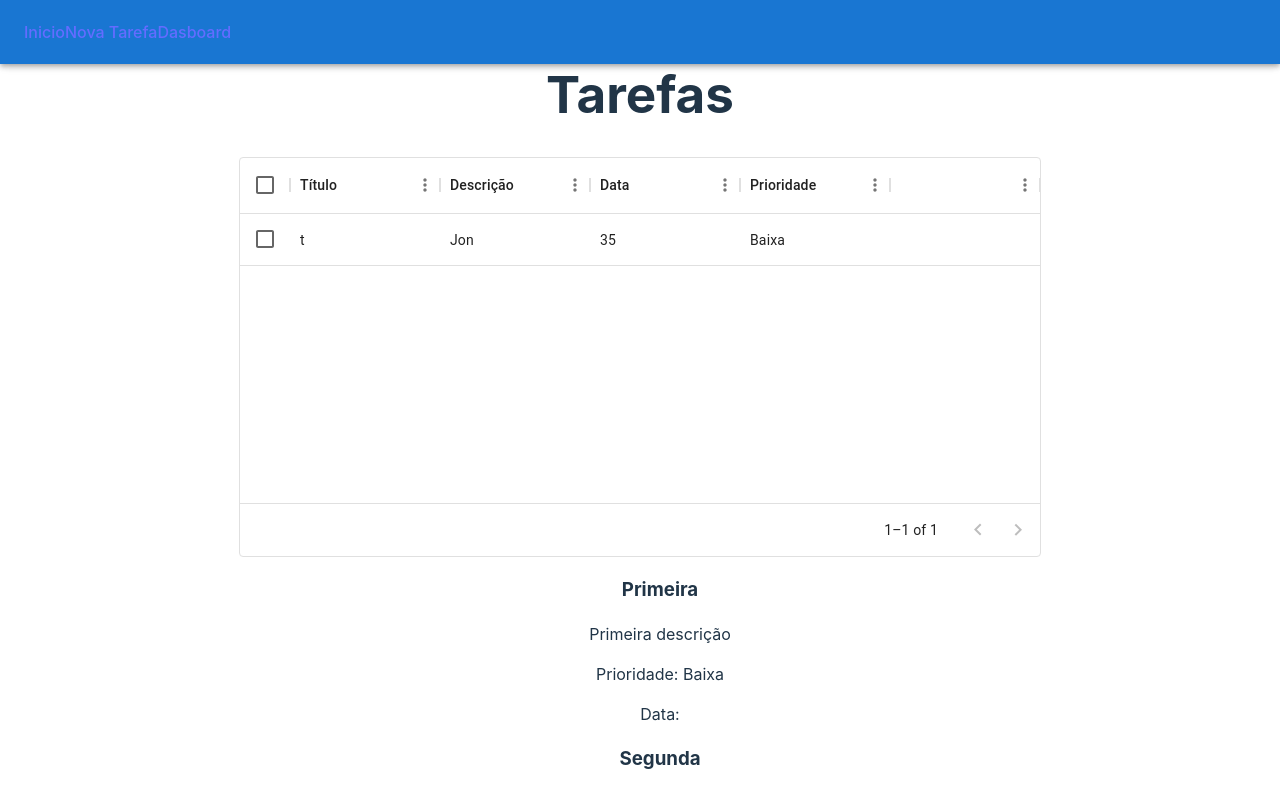
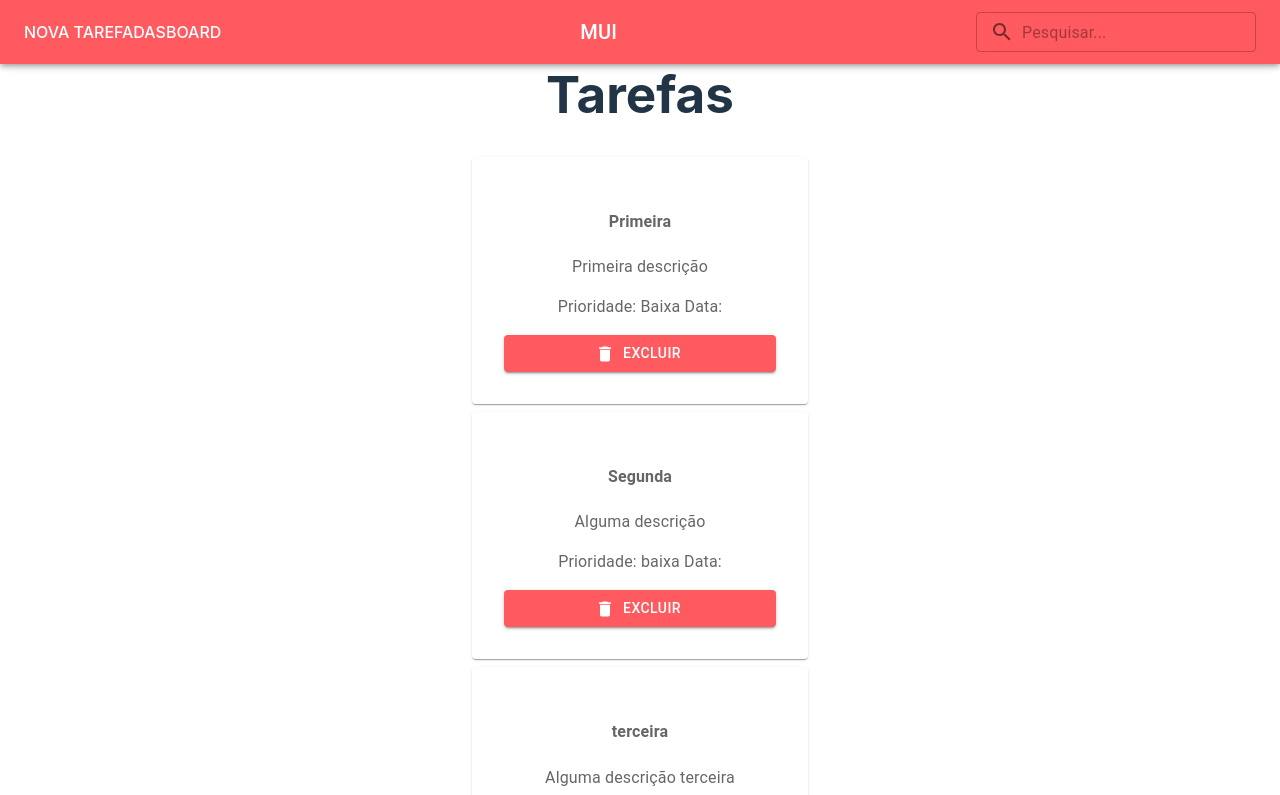
Before and after one commit to rosapedrosa/ProjetoWeb, a React (Vite) app: page / in a window 1280 px wide. Shown: the top 795 px of the page. Built offline with nearby package versions, Linux system fonts and the light colour scheme; data requests are answered from the project's data file.

Commit message:
Atualizando interface

```diff
--- a/db.json
+++ b/db.json
@@ -90,6 +90,13 @@
       "prioridade": "Baixa",
       "dataEvento": "28/6/2023",
       "id": 14
+    },
+    {
+      "titulo": "OLá",
+      "descricao": "Uma descriçãa sobre minha atividade",
+      "prioridade": "Alta",
+      "dataEvento": "22/6/2023",
+      "id": 15
     }
   ]
 }
--- a/index.html
+++ b/index.html
@@ -2,7 +2,7 @@
 <html lang="en">
   <head>
     <meta charset="UTF-8" />
-    <link rel="icon" type="image/svg+xml" href="/vite.svg" />
+    <link rel="icon"  href="/favicon.ico" />
     <meta name="viewport" content="width=device-width, initial-scale=1.0" />
     <title>Tarefas</title>
   </head>
--- a/src/App.jsx
+++ b/src/App.jsx
@@ -1,19 +1,23 @@
 import { useState } from 'react';
 import './App.css';
-import { Stack, TextField, MenuItem, InputLabel, AppBar, Toolbar} from '@mui/material';
+import { Stack, TextField, MenuItem, AppBar, Toolbar, Typography, InputAdornment} from '@mui/material';
 import { Button } from '@mui/material';
 import Select from '@mui/material/Select';
 import { AdapterDayjs } from '@mui/x-date-pickers/AdapterDayjs';
 import { LocalizationProvider } from '@mui/x-date-pickers/LocalizationProvider';
 import { DatePicker } from '@mui/x-date-pickers/DatePicker';
 import { Link } from 'react-router-dom';
+import { ThemeProvider } from '@mui/material/styles';
+import { theme } from './theme';
+
+
+
 
 function App() {
   const [titulo, setTitulo] = useState('')
   const [descricao, setDescricao] = useState('')
   const [prioridade, setPrioridade] = useState('')
   const [dataEvento, setDataEvento] = useState('')
-
 
   function handleSubmit(e) {
     e.preventDefault()
@@ -41,12 +45,25 @@ function ajeitaData(data) {
 
   return (
     <>
-     <AppBar>
-        <Toolbar variant="dense">
-          <Link to="/">Inicio</Link>
-          <Link to="/">Dasboard</Link>
+    <ThemeProvider theme={theme}>
+    <AppBar>
+        <Toolbar>
+        <Link to="/">HOME</Link>
+          <Link to="/">DASBOARD</Link>
+          <Typography
+            variant="h6"
+            noWrap
+            component="div"
+            sx={{ flexGrow: 1, display: { xs: 'none', sm: 'block' } }}
+          >
+            logo
+
+          </Typography>
+
+
         </Toolbar>
       </AppBar>
+
 
       <h1>Nova Tarefa</h1>
       <form onSubmit={handleSubmit}>
@@ -73,6 +90,7 @@ function ajeitaData(data) {
 
         </Stack>
       </form>
+      </ThemeProvider>
     </>
   )
 
--- a/src/Tarefas.jsx
+++ b/src/Tarefas.jsx
@@ -1,11 +1,13 @@
 import { useEffect, useState } from 'react'
 import './App.css'
-import Box from '@mui/material/Box'
 import { DataGrid } from '@mui/x-data-grid'
-import { AppBar, Toolbar} from "@mui/material"
+import { AppBar, Toolbar, Typography, Box, InputAdornment, TextField, Button, Stack} from "@mui/material"
 import { Link } from 'react-router-dom';
-
-
+import { ThemeProvider } from '@mui/material/styles';
+import { theme } from './theme';
+import SearchIcon from '@mui/icons-material/Search';
+import DeleteIcon from '@mui/icons-material/Delete';
+import { styled, Paper } from '@mui/material';
 
 export default function Tarefas() {
     const [tarefas, setTarefas] = useState([])
@@ -21,92 +23,89 @@ export default function Tarefas() {
             })
     }, [])
 
-    const columns = [
-        {
-            field: 'titulo',
-            headerName: 'Título',
-            type: 'object',
-            width: 150,
-            editable: true,
-        },
-        {
-            field: 'descricao',
-            headerName: 'Descrição',
-            width: 150,
-            editable: true,
-        },
-        {
-            field: 'dataEvento',
-            headerName: 'Data',
-            width: 150,
-            editable: true,
-        },
-        {
-            field: 'prioridade',
-            headerName: 'Prioridade',
-            width: 150,
-            editable: false,
-        },
-        {
-            field: 'botao',
-            headerName: '  ',
-            width: 150,
-            editable: false,
-        }
-    ];
-    const rows = [
-        {id: 1, titulo: 't', descricao: 'Jon', dataEvento: 35, prioridade: 'Baixa' },
-        ];
+
+;
+const Item = styled(Paper)(({ theme }) => ({
+    backgroundColor: theme.palette.mode === 'dark' ? '#1A2027' : '#fff',
+    ...theme.typography.body2,
+    padding: theme.spacing(1),
+    textAlign: 'center',
+    color: theme.palette.text.secondary,
+    maxWidth: 400,
+  }))
+
+    const MinhasTarefas = tarefas.map((p) =>
+        <Box sx={{ width: '100%' }}>
+            <Item
+                sx={{
+                    my: 1,
+                    mx: 'auto',
+                    p: 4,
+                }}
+            >
+                <Stack direction="row"
+                    justifyContent="space-evenly"
+                    alignItems="flex-start"
+                    spacing={2}
+                >
+
+                    <Typography>
 
 
-    const MinhasTarefas = tarefas.map((p) =>
-        <>            <ul key={p.id}>
-                <h3>{p.titulo}</h3>
-                <p>{p.descricao}</p>
-                <p>Prioridade: {p.prioridade}</p>
-                <p>Data: {p.dataEvento}</p>
-            </ul></>
+                        <p> <h4>{p.titulo}</h4> {p.descricao}
+                        <p>
+                            Prioridade: {p.prioridade} Data: {p.dataEvento}
+                            </p>
+
+
+                        </p>
+                    </Typography>
+                </Stack>
+                <Stack>
+                    <Button variant="contained" startIcon={<DeleteIcon />}>Excluir</Button>
+                </Stack>
+            </Item>
+        </Box>
     )
 
     // const Titulo = tarefas.map((t) => <h1>{t.titulo}</h1>)
 
     return (
         <>
+            <ThemeProvider theme={theme}>
                 <AppBar>
                     <Toolbar>
-
-                    <Link to="/">
-                        Inicio
-                    </Link>
-                    <Link to="/novatarefa">
-                        Nova Tarefa
-                    </Link>
-                    <Link to="/">
-                        Dasboard
-                    </Link>
+                        <Link to="/novatarefa">NOVA TAREFA</Link>
+                        <Link to="/">DASBOARD</Link>
+                        <Typography
+                            variant="h6"
+                            noWrap
+                            component="div"
+                            sx={{ flexGrow: 1, display: { xs: 'none', sm: 'block' } }}
+                        >
+                            <img href="/logo-rp.png" />
+                            MUI
+                        </Typography>
+                        <TextField
+                            placeholder="Pesquisar..."
+                            variant="outlined"
+                            size="small"
+                            InputProps={{
+                                startAdornment: (
+                                    <InputAdornment position="start">
+                                        <SearchIcon />
+                                    </InputAdornment>
+                                ),
+                            }}
+                        />
 
                     </Toolbar>
                 </AppBar>
 
                 <h1>Tarefas</h1>
 
-            <Box sx={{ height: 400, width: '100%' }}>
-                <DataGrid
-                    rows={rows}
-                    columns={columns}
-                    initialState={{
-                        pagination: {
-                            paginationModel: {
-                                pageSize: 5,
-                            },
-                        },
-                    }}
-                    pageSizeOptions={[5]}
-                    checkboxSelection
-                    disableRowSelectionOnClick
-                />
-            </Box>
                 {tarefas.length > 0 ? MinhasTarefas : <p>Carregando...</p>}
+            </ThemeProvider>
         </>
     )
 }
--- a/src/index.css
+++ b/src/index.css
@@ -5,7 +5,7 @@
 
   color-scheme: light dark;
   color: rgba(255, 255, 255, 0.87);
-  background-color: #242424;
+  background-color: #ff5a60;
 
   font-synthesis: none;
   text-rendering: optimizeLegibility;
@@ -16,11 +16,11 @@
 
 a {
   font-weight: 500;
-  color: #646cff;
+  color: #ffffff;
   text-decoration: inherit;
 }
 a:hover {
-  color: #535bf2;
+  color: #ffffff;
 }
 
 body {
@@ -48,7 +48,7 @@ button {
   transition: border-color 0.25s;
 }
 button:hover {
-  border-color: #646cff;
+  border-color: #ffffff;
 }
 button:focus,
 button:focus-visible {
@@ -61,9 +61,9 @@ button:focus-visible {
     background-color: #ffffff;
   }
   a:hover {
-    color: #747bff;
+    color: #ffffff;
   }
   button {
-    background-color: #0b83d3;
+    background-color: #ffffff;
   }
 }
--- /dev/null
+++ b/src/theme.jsx
@@ -0,0 +1,38 @@
+import { createTheme } from '@mui/material/styles';
+import { styled, Paper } from '@mui/material';
+
+
+export const theme = createTheme({
+  palette: {
+    mode: 'light',
+    primary: {
+      main: '#FF5A5F',
+    },
+    secondary: {
+      main: '#f50057',
+    },
+  },
+  props: {
+    MuiAppBar: {
+      color: 'inherit',
+    },
+  },
+  overrides: {
+    MuiAppBar: {
+      colorInherit: {
+        backgroundColor: '#689f38',
+        color: '#fff',
+      },
+    },
+  },
+}
+);
+
+const Item = styled(Paper)(({ theme }) => ({
+  backgroundColor: theme.palette.mode === 'dark' ? '#1A2027' : '#fff',
+  ...theme.typography.body2,
+  padding: theme.spacing(1),
+  textAlign: 'center',
+  color: theme.palette.text.secondary,
+  maxWidth: 400,
+}))
```
Also changed, not shown: public/logo-rp.png (added), 1 other file (tests, documents, lock files or other folders). Lines whose indentation alone changed are shown as unchanged.
